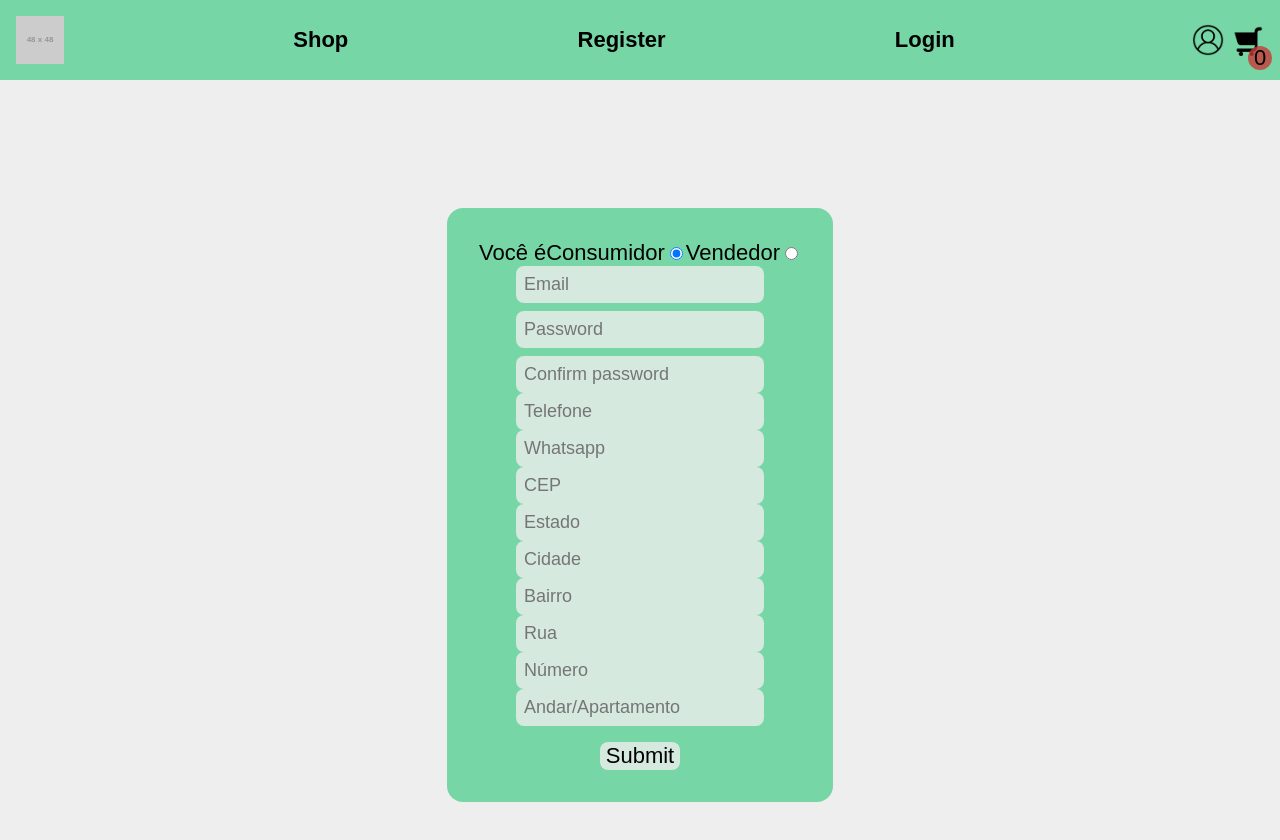
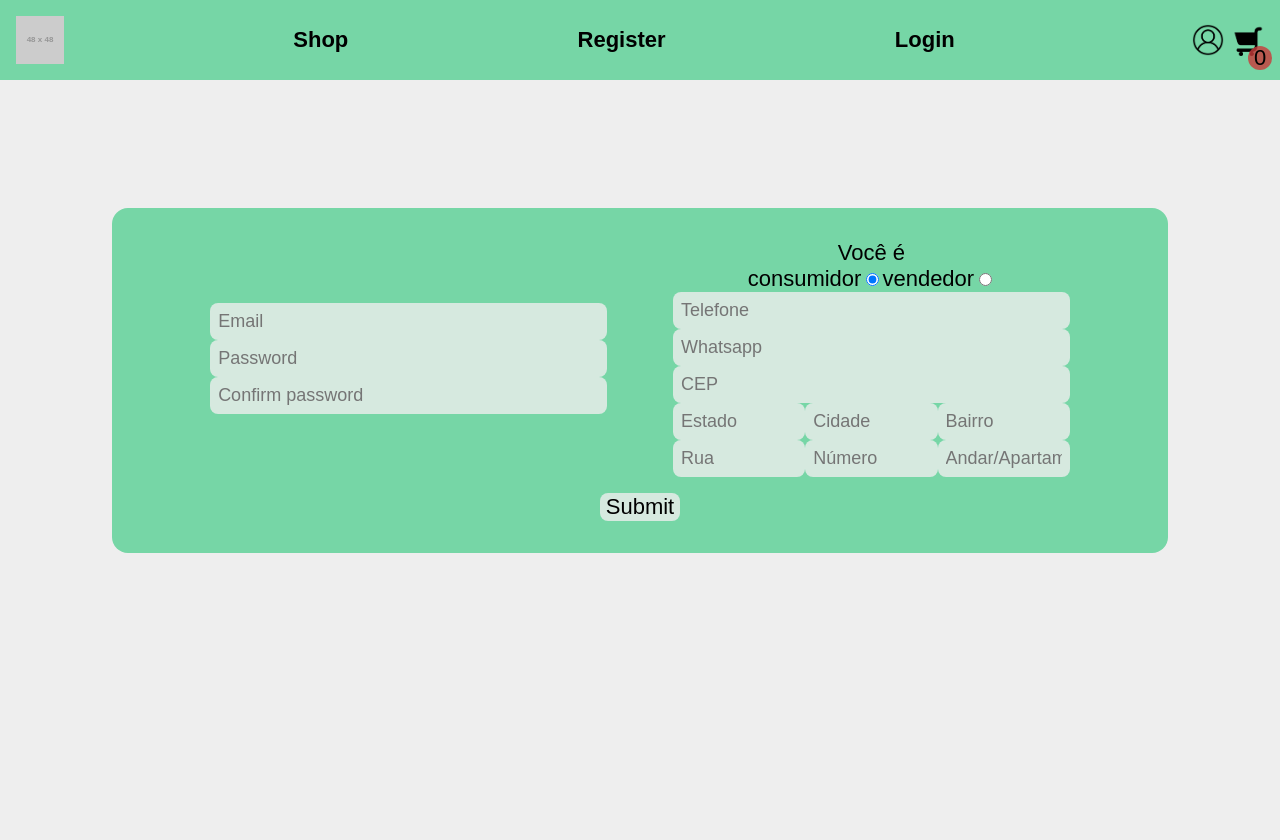
Before and after one commit to Rewe1/react-redux-Shop, a React app: page /register-account in a window 1280 px wide. Shown: the top 840 px of the page. After the commit the page ends 800 px from the top, so only its background shows below. Built offline with nearby package versions, Linux system fonts and the light colour scheme; no server answers.

Commit message:
Added confirm password and stylized a bit more

```diff
--- a/package.json
+++ b/package.json
@@ -1,6 +1,6 @@
 {
   "name": "shop-app",
-  "version": "0.0.2-30",
+  "version": "0.0.2-31",
   "description": "Shop App made with React-router and Redux",
   "main": "app.js",
   "scripts": {
--- a/src/App/components/register-page/index.scss
+++ b/src/App/components/register-page/index.scss
@@ -29,7 +29,48 @@
     {
         display: flex;
         align-items: center;
-        flex-direction: column;
+        flex-direction: row;
+        justify-content: space-evenly;
+
+        @media only screen and (max-width: 832px)
+        {
+            flex-direction: column;
+        }
+
+        .account-id-div
+        {
+            width: 40%;
+            display: flex;
+            flex-direction: column;
+
+            @media only screen and (max-width: 832px)
+            {
+                width: 80%;
+                margin-bottom: 32px;
+            }
+        }
+
+        .account-info-div
+        {
+            width: 40%;
+            display: flex;
+            flex-direction: column;
+
+            @media only screen and (max-width: 832px)
+            {
+                width: 80%;
+            }
+
+            .location-div
+            {
+                display: flex;
+
+                input
+                {
+                    width: 33.3%;
+                }
+            }
+        }
 
         input
         {
@@ -42,7 +83,6 @@
 
         .password-input
         {
-            margin-top: 8px;
             -webkit-text-security: disc;
         }
     }
--- a/src/App/components/register-page/index.tsx
+++ b/src/App/components/register-page/index.tsx
@@ -9,6 +9,7 @@ export default function RegisterPage()
 {
     let [isVendor, setVendor] = useState(false)
 
+    let [isPassEqual, setPassEqual] = useState(true)
     let [isEmailUsed, setEmailUsed] = useState(false)
     let [success, setSuccess] = useState(false)
 
@@ -16,7 +17,15 @@ export default function RegisterPage()
 
     let postRegister = async () =>
     {
+        setSuccess(false)
+        setEmailUsed(false)
+        setPassEqual(true)
+
         let formData = new FormData(document.getElementById('register-form') as HTMLFormElement)
+
+        if(formData.get('password') != formData.get('confirm-password'))
+            return setPassEqual(false)
+
         let res = await fetch(`${serverURL.url}/${serverURL.accounts.registerPath}`, {
             headers:{
                 'Accept': 'application/json',
@@ -49,6 +58,7 @@ export default function RegisterPage()
         if(res.status === 200)
         {
             setEmailUsed(false)
+            setPassEqual(true);
             dispatch(stateRoot.actions.account.login(await res.json()))
             setSuccess(true)
         }
@@ -66,36 +76,50 @@ export default function RegisterPage()
                     isEmailUsed &&
                     <span className='error-span'>Email is already in use</span>
                 }
+                {
+                    !isPassEqual &&
+                    <span className='error-span'>Passwords don't match</span>
+                }
+                <form className='register-form' id='register-form' method='post'>
+                    <div className='account-id-div'>
+                        <input type='email' name='email' className='email-input' placeholder='Email' required></input>
+                        <input type='password' name='password' className='password-input' placeholder='Password' required></input>
+                        <input type='password' name='confirm-password' className='password-input' placeholder='Confirm password' required></input>
+                    </div>
+
+                    <div className='account-info-div'>
                         <div className='account-type-div'>
                             <span>Você é</span>
+                            <div>
                                 <label>
-                        Consumidor
+                                    consumidor
                                     <input type='radio' name='account-type' onClick={() => setVendor(false)} value='false' defaultChecked></input>
                                 </label>
                                 <label>
-                        Vendedor
+                                    vendedor
                                     <input type='radio' name='account-type' onClick={() => setVendor(true)} value='true'></input>
                                 </label>
                             </div>
-                <form className='register-form' id='register-form' method='post'>
+                        </div>
                         {
                             isVendor &&
                             <input type='text' name='CNPJ' className='cnpj-input' placeholder='CNPJ'></input>
                         }
-                    <input type='email' name='email' className='email-input' placeholder='Email'></input>
-                    <input type='password' name='password' className='password-input' placeholder='Password'></input>
-                    <input type='password' className='password-input' placeholder='Confirm password'></input>
-
                         <input type='text' name='phone' className='phone-input' placeholder='Telefone'></input>
                         <input type='text' name='whatsapp' className='whatsapp-input' placeholder='Whatsapp'></input>
 
                         <input type='text' name='CEP' className='cep-input' placeholder='CEP'></input>
+                        <div className='location-div'>
                             <input type='text' name='state' className='state-input' placeholder='Estado'></input>
                             <input type='text' name='city' className='city-input' placeholder='Cidade'></input>
                             <input type='text' name='district' className='district-input' placeholder='Bairro'></input>
+                        </div>
+                        <div className='location-div'>
                             <input type='text' name='street' className='street-input' placeholder='Rua'></input>
                             <input type='text' name='number' className='number-input' placeholder='Número'></input>
                             <input type='text' name='optional' className='optional-input' placeholder='Andar/Apartamento'></input>
+                        </div>
+                    </div>
                 </form>
                 <div className='btn-div'>
                     <button className='submit-btn' onClick={() => postRegister()}>Submit</button>
```
Also changed, not shown: 1 other file (tests, documents, lock files or other folders). Lines whose indentation alone changed are shown as unchanged.
